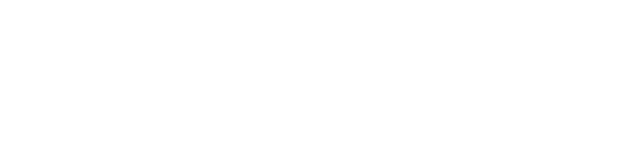
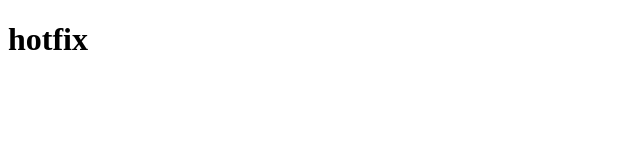
Before and after one commit to PhamThanhHungB2014747/CT300-01, a plain HTML site: page index.html in a window 1280 px wide. Shown: the whole page, without its empty margins (0-640 px from the left). Drawn offline with Linux system fonts and the light colour scheme.

Commit message:
update index.html

```diff
--- a/index.html
+++ b/index.html
@@ -7,6 +7,6 @@
     <title>Document</title>
 </head>
 <body>
-
+    <h1>hotfix</h1>
 </body>
 </html>
```
